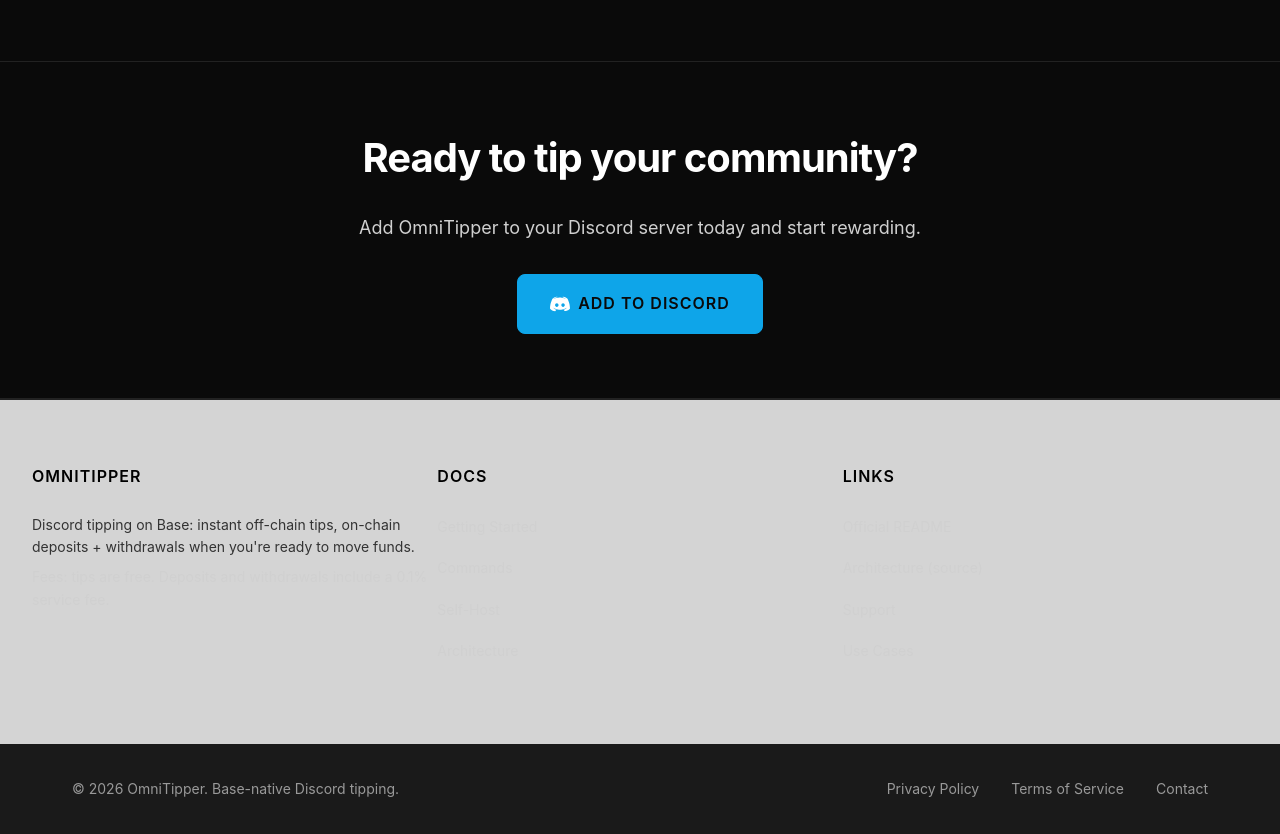
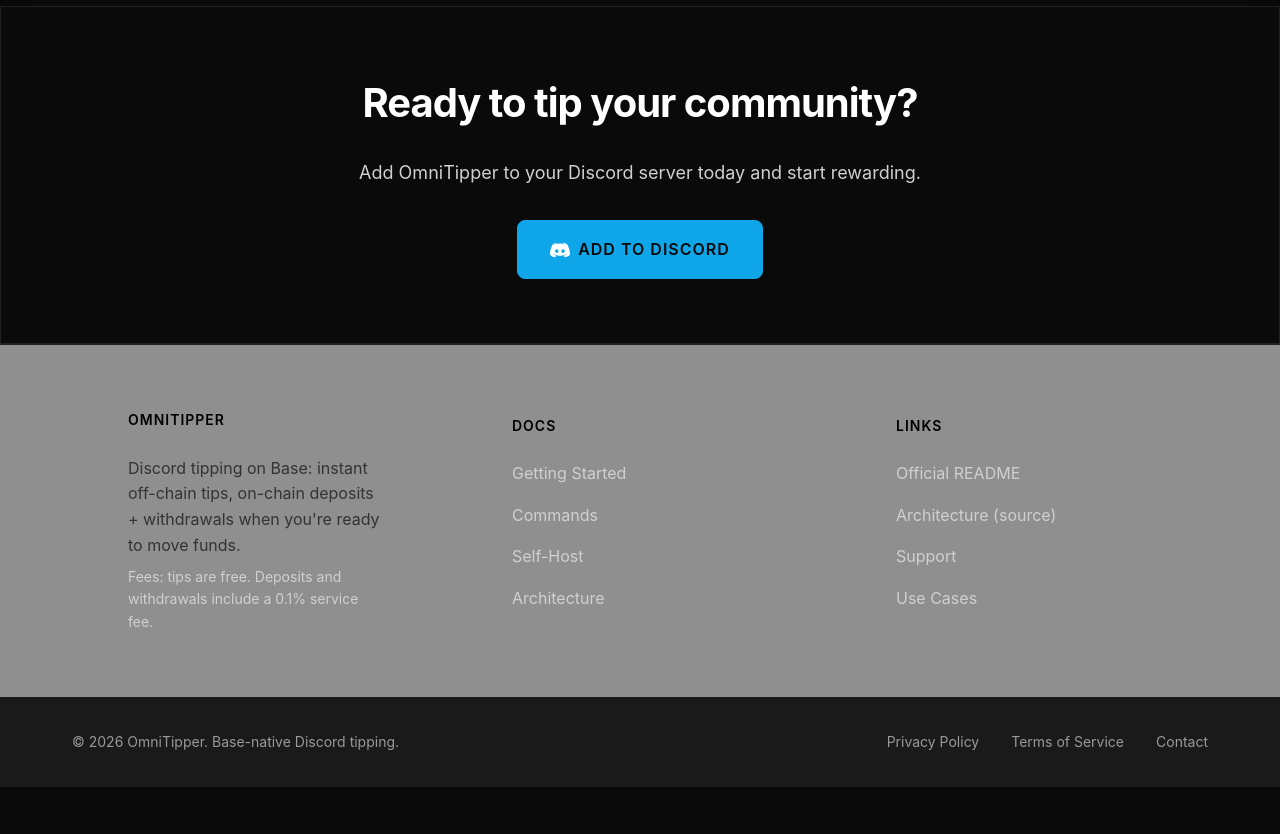
Before and after one commit to Jay-Shiro/OmniTipper, a plain HTML site: page index.html in a window 1280 px wide. Shown: the part 3225-4059 px from the top of the page. After the commit the page ends 4012 px from the top, so only its background shows below. Drawn offline with Linux system fonts and the light colour scheme.

Commit message:
footer section

```diff
--- a/index.html
+++ b/index.html
@@ -128,7 +128,10 @@
     <section id="how-it-works" class="how-it-works">
         <div class="container">
             <h2>How It Works</h2>
+            <div class="steps">
+                <div class="step">
 
+            <div class="steps">
                 <div class="step">
                     <div class="step-number">01</div>
                     <h3>Deposit</h3>
--- a/style.css
+++ b/style.css
@@ -619,7 +619,6 @@ body:not(.light-mode) .code-block {
    =================================== */
 .documentation {
     padding: var(--spacing-2xl) 0;
-    border-bottom: 1px solid var(--color-border);
 }
 
 .documentation h2 {
@@ -698,9 +697,22 @@ body:not(.light-mode) .code-block {
    CTA SECTION
    =================================== */
 .cta-section {
-    padding: var(--spacing-2xl) 0;
-    border-bottom: 1px solid var(--border-color);
+    padding: 0;
     text-align: center;
+}
+
+.cta-section .container {
+    background: transparent;
+    border: 1px solid var(--border-color);
+    box-shadow: 0 4px 20px rgba(0, 0, 0, 0.1);
+    padding: var(--spacing-2xl);
+    border-radius: 0;
+    max-width: 100%;
+    width: 100%;
+}
+
+body.light-mode .cta-section .container {
+    box-shadow: 0 4px 20px rgba(0, 0, 0, 0.3);
 }
 
 .cta-section h2 {
@@ -725,9 +737,9 @@ body:not(.light-mode) .code-block {
 }
 
 .footer-content {
-    background-color: #d4d4d4;
+    background-color: #908f8f;
     border-top: 1px solid var(--border-color);
-    padding: var(--spacing-2xl) var(--spacing-lg);
+    padding: 0 var(--spacing-2xl);
     display: grid;
     grid-template-columns: repeat(auto-fit, minmax(250px, 1fr));
     gap: var(--spacing-1xl);
@@ -740,8 +752,13 @@ body.light-mode .footer-content {
     background-color: #272b2f;
 }
 
+.footer-section {
+    align-content: center;
+    padding: var(--spacing-2xl) var(--spacing-2xl);
+}
+
 .footer-section h4 {
-    font-size: var(--font-size-base);
+    font-size: var(--font-size-sm);
     font-weight: 600;
     margin-bottom: var(--spacing-md);
     text-transform: uppercase;
@@ -755,7 +772,7 @@ body.light-mode .footer-section h4 {
 
 .footer-section p {
     color: #333333;
-    font-size: var(--font-size-sm);
+    font-size: var(--font-size-xs);
     line-height: var(--line-height-normal);
 }
 
@@ -769,17 +786,16 @@ body.light-mode .footer-section p {
 
 .footer-section ul li {
     margin-bottom: var(--spacing-sm);
-    color: #333333;
 }
 
 body.light-mode .footer-section ul li {
-    color: #cccccc;
+    margin-bottom: var(--spacing-sm);
 }
 
 .footer-section a {
     color: #333333;
     text-decoration: none;
-    font-size: var(--font-size-sm);
+    font-size: var(--font-size-xs);
     transition: color var(--transition-quick);
 }
 
```
